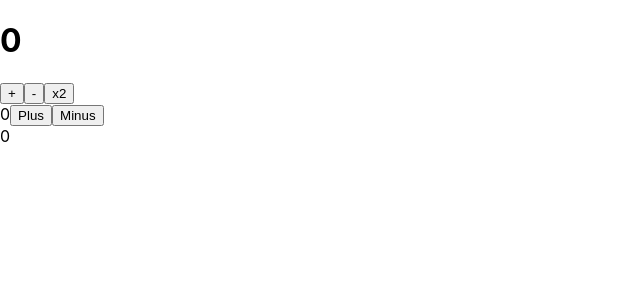
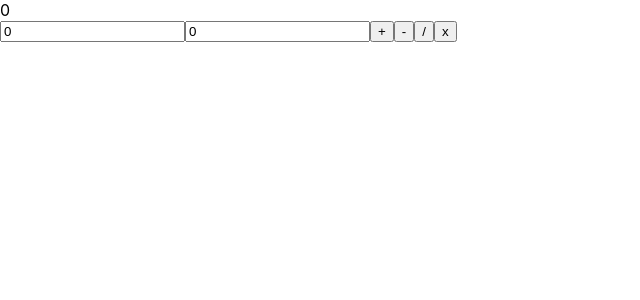
Before and after one commit to itsapep/react-js-intermediate, a React (Create React App) app: page / in a window 1280 px wide. Shown: the top 300 px of the page, without its empty margins (0-640 px from the left). Built offline with nearby package versions, Linux system fonts and the light colour scheme.

Commit message:
challenge-redux

```diff
--- a/src/App.js
+++ b/src/App.js
@@ -1,22 +1,30 @@
 import './App.css';
 import ActionType from './redux/reducer/global_action_type';
+import { Component } from 'react';
 import { connect } from 'react-redux';
-import { Component } from 'react';
-import Number from './component/number';
-import NumberTwo from './component/number_two';
 
-class App extends Component {
+class ReduxCalculator extends Component {
   render() {
-    console.log(this.props);
     return (
-      <div>
-        <h1>{this.props.numb}</h1>
-        <button onClick={this.props.handlePlus}>+</button>
-        <button onClick={this.props.handleMinus}>-</button>
-        <button onClick={this.props.handleTimes2}>x2</button>
-        <Number/>
-        <NumberTwo/>
-      </div>
+      <>
+        <div>{this.props.result}</div>
+        <div>
+          <input
+            type="number"
+            value={Number(this.props.numb1)}
+            onChange={this.props.handleChange1}
+          />
+          <input
+            type="number"
+            value={Number(this.props.numb2)}
+            onChange={this.props.handleChange2}
+          />
+          <button onClick={this.props.handlePlus}>+</button>
+          <button onClick={this.props.handleMinus}>-</button>
+          <button onClick={this.props.handleDivide}>/</button>
+          <button onClick={this.props.handleMultiple}>x</button>
+        </div>
+      </>
     );
   }
 }
@@ -24,17 +32,24 @@ class App extends Component {
 // this is how we send status
 const mapStateToProps = (state) => {
   return {
-    numb: state.globalNumber
-  }
-}
+    numb1: state.globalNumber1,
+    numb2: state.globalNumber2,
+    result: state.globalResult,
+  };
+};
 
 // this is how we send action
 const mapDispatchToProps = (dispatch) => {
   return {
-    handlePlus: () => dispatch({type: ActionType.PLUS}),
-    handleMinus: () => dispatch({type: ActionType.MINUS}),
-    handleTimes2: () => dispatch({type: ActionType.TIMES2})
-  }
-}
+    handleChange1: (event) =>
+      dispatch({ type: ActionType.CHANGENUM1, newValue: event.target.value }),
+    handleChange2: (event) =>
+      dispatch({ type: ActionType.CHANGENUM2, newValue: event.target.value }),
+    handlePlus: () => dispatch({ type: ActionType.PLUS }),
+    handleMinus: () => dispatch({ type: ActionType.MINUS }),
+    handleDivide: () => dispatch({ type: ActionType.DIVIDE }),
+    handleMultiple: () => dispatch({ type: ActionType.MULTIPLE }),
+  };
+};
 
-export default connect(mapStateToProps, mapDispatchToProps) (App);
+export default connect(mapStateToProps, mapDispatchToProps)(ReduxCalculator);
--- a/src/redux/global_reducer.js
+++ b/src/redux/global_reducer.js
@@ -1,29 +1,47 @@
-import ActionType from "./reducer/global_action_type"
+import ActionType from "./reducer/global_action_type";
 
 const globalState = {
-    globalNumber : 0
-}
+  globalNumber1: 0,
+  globalNumber2: 0,
+  globalResult: 0,
+};
 
+//reducer
 const rootReducer = (state = globalState, action) => {
-    if (action.type === ActionType.PLUS){
+  switch (action.type) {
+    case ActionType.CHANGENUM1:
       return {
         ...state,
-            globalNumber: state.globalNumber + 1
+        globalNumber1: action.Value,
       };
-    }
-    if (action.type === ActionType.MINUS) {
+    case ActionType.CHANGENUM2:
       return {
         ...state,
-            globalNumber: state.globalNumber - 1
+        globalNumber2: action.Value,
       };
-    }
-    if (action.type === ActionType.TIMES2) {
+    case ActionType.PLUS:
       return {
         ...state,
-            globalNumber: state.globalNumber * 2
+        globalResult: state.globalNumber1 + state.globalNumber2,
       };
-    }
+    case ActionType.MINUS:
+      return {
+        ...state,
+        globalResult: state.globalNumber1 - state.globalNumber2,
+      };
+    case ActionType.DIVIDE:
+      return {
+        ...state,
+        globalResult: state.globalNumber1 / state.globalNumber2,
+      };
+    case ActionType.MULTIPLE:
+      return {
+        ...state,
+        globalResult: state.globalNumber1 * state.globalNumber2,
+      };
+    default:
       return state;
   }
+};
 
 export default rootReducer;
--- a/src/redux/reducer/global_action_type.js
+++ b/src/redux/reducer/global_action_type.js
@@ -1,9 +1,12 @@
 
 // avoiding typo
 const ActionType = {
-    PLUS: 'PLUS',
-    MINUS: 'MINUS',
-    TIMES2: 'TIMES2'
+    PLUS : "PLUS",
+    MINUS : "MINUS",
+    DIVIDE : "DIVIDE",
+    MULTIPLE : "MULTIPLE",
+    CHANGENUM1 : "CHANGENUM1",
+    CHANGENUM2 : "CHANGENUM2"
 }
 
 export default ActionType;
```
Lines whose indentation alone changed are shown as unchanged.
